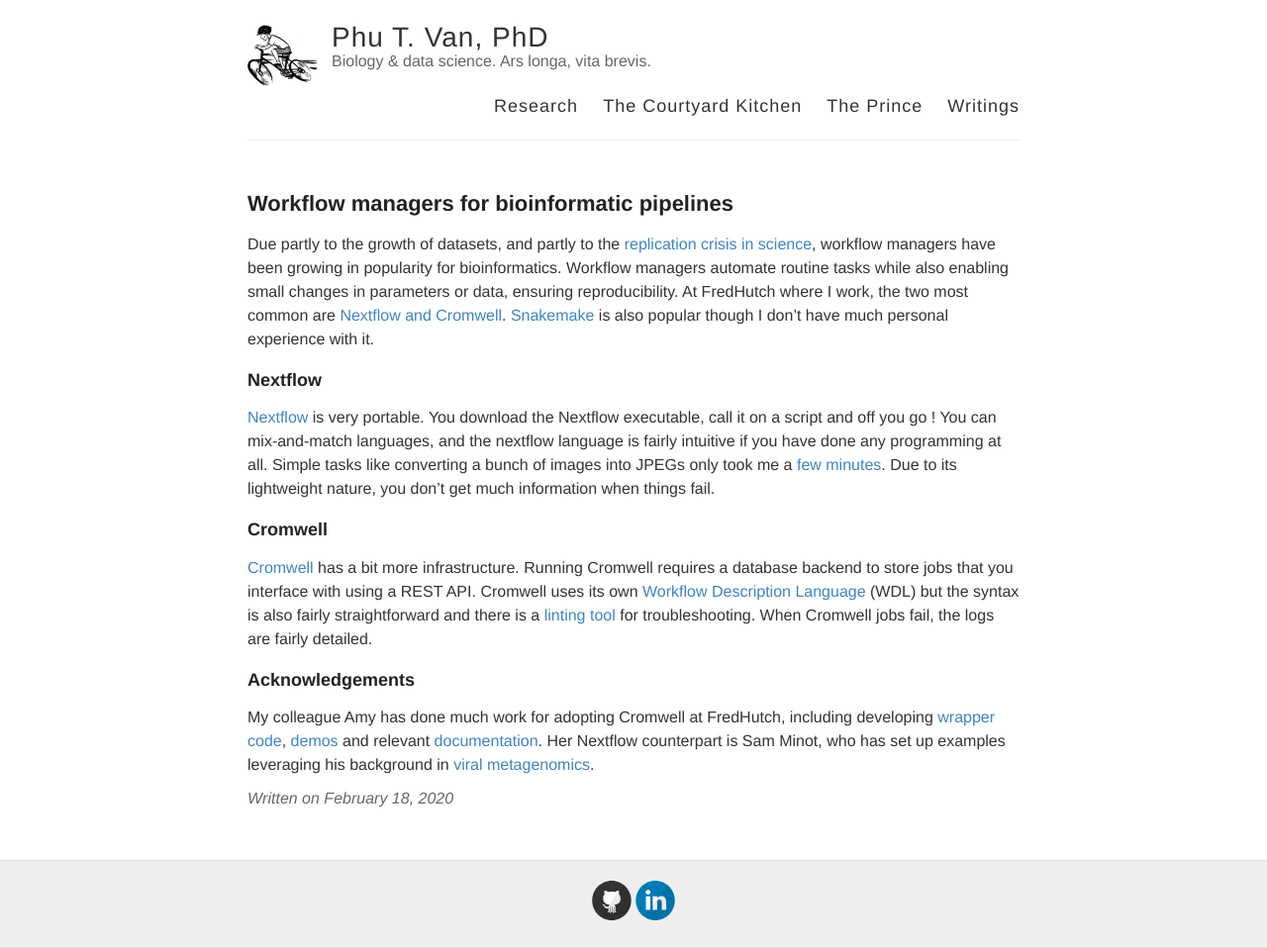
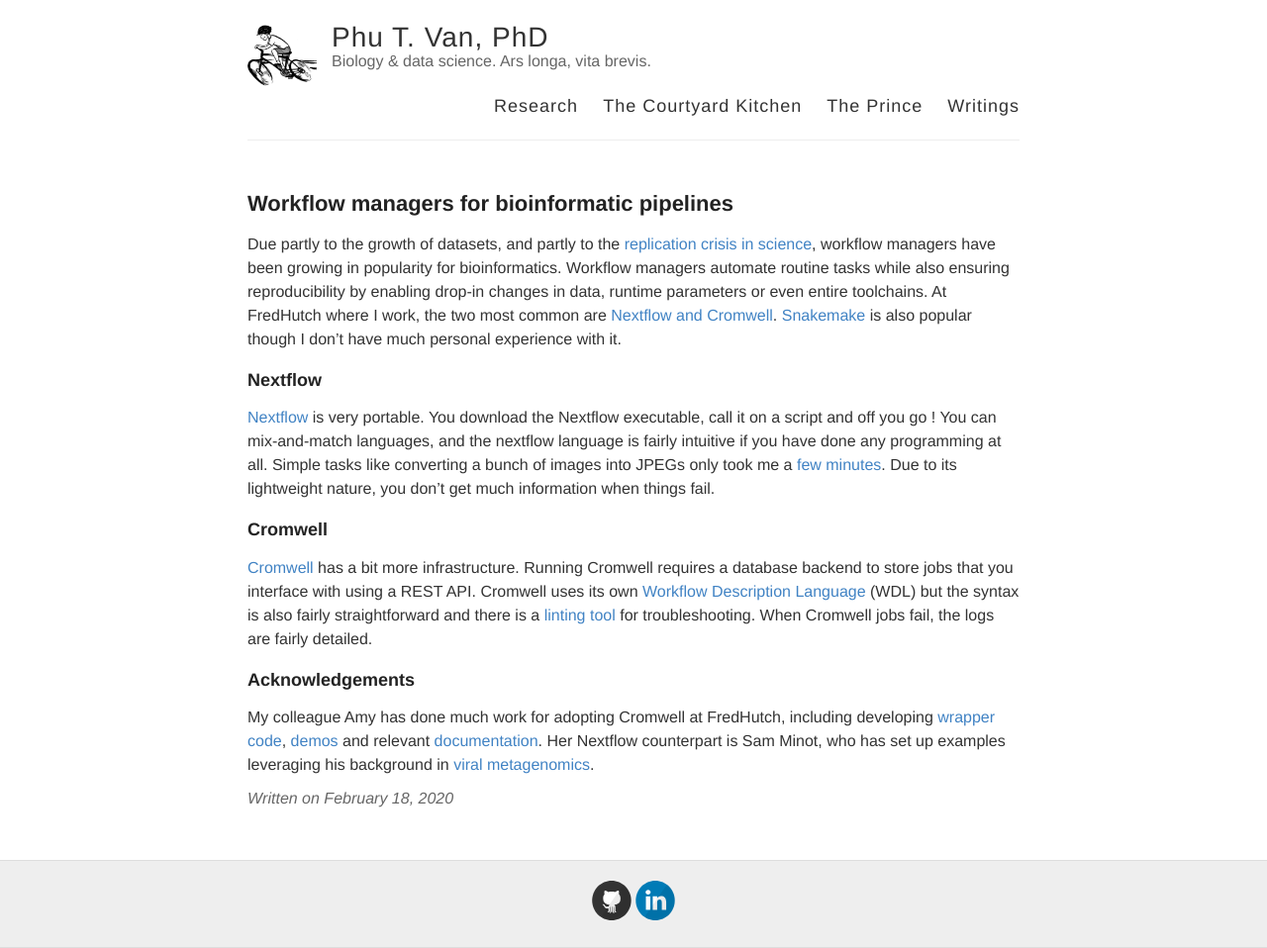
Before and after one commit to ptvan/ptvan.github.io, a Jekyll site: the page built from _posts/2020-02-18-workflow-managers.md, in a window 1280 px wide. Shown: the whole page at 99% size. Built offline with Jekyll 4.4.1, drawn with Linux system fonts in a browser that asks for light colours.

Commit message:
minor phrasing updates

```diff
--- a/_posts/2020-02-18-workflow-managers.md
+++ b/_posts/2020-02-18-workflow-managers.md
@@ -3,7 +3,7 @@ layout: post
 title: Workflow managers for bioinformatic pipelines
 ---
 
-Due partly to the growth of datasets, and partly to the [replication crisis in science](https://jamanetwork.com/journals/jama/fullarticle/201218), workflow managers have been growing in popularity for bioinformatics. Workflow managers automate routine tasks while also enabling small changes in parameters or data, ensuring reproducibility. At FredHutch where I work, the two most common are [Nextflow and Cromwell](https://sciwiki.fredhutch.org/scicomputing/software_overview/#workflow-managers). [Snakemake](https://github.com/snakemake/snakemake) is also popular though I don't have much personal experience with it.
+Due partly to the growth of datasets, and partly to the [replication crisis in science](https://jamanetwork.com/journals/jama/fullarticle/201218), workflow managers have been growing in popularity for bioinformatics. Workflow managers automate routine tasks while also ensuring reproducibility by enabling drop-in changes in data, runtime parameters or even entire toolchains. At FredHutch where I work, the two most common are [Nextflow and Cromwell](https://sciwiki.fredhutch.org/scicomputing/software_overview/#workflow-managers). [Snakemake](https://github.com/snakemake/snakemake) is also popular though I don't have much personal experience with it.
 
 ### Nextflow
 [Nextflow](https://www.nextflow.io/) is very portable. You download the Nextflow executable, call it on a script and off you go ! You can mix-and-match languages, and the nextflow language is fairly intuitive if you have done any programming at all. Simple tasks like converting a bunch of images into JPEGs only took me a [few minutes](https://github.com/ptvan/aws/blob/master/image_processing.nf). Due to its lightweight nature, you don't get much information when things fail.
```
